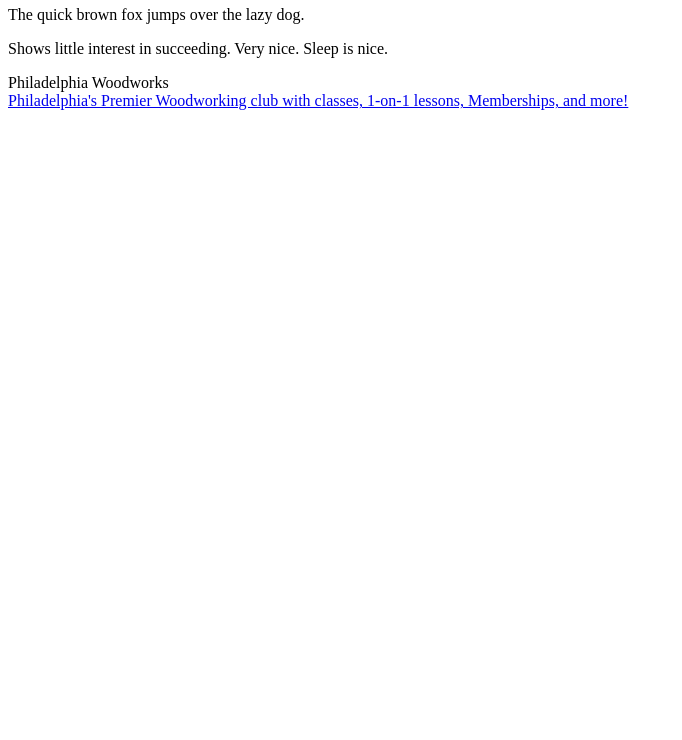
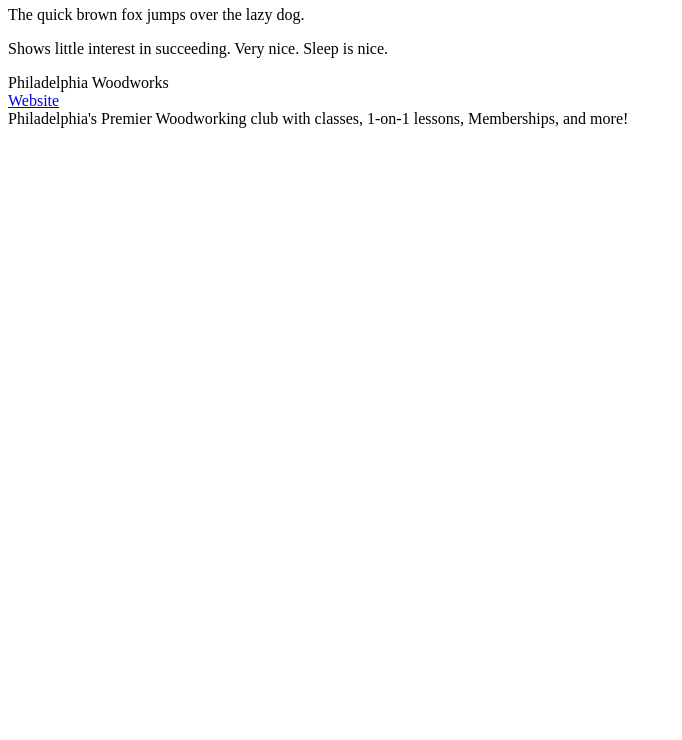
Before and after one commit to morgan967/morganreustle, a plain HTML site: page index.html in a window 1280 px wide. Shown: the part 60-800 px from the top of the page, without its empty margins (0-682 px from the left). Drawn offline with Linux system fonts and the light colour scheme.

Commit message:
Update index.html

```diff
--- a/index.html
+++ b/index.html
@@ -20,7 +20,7 @@
     </p>
     <p>
       Philadelphia Woodworks <br>
-      <a href="http://www.philadelphiawoodworks.com/></a>
+      <a href="http://www.philadelphiawoodworks.com">Website</a>
       <br> Philadelphia's Premier Woodworking club with classes, 1-on-1 lessons, Memberships, and more!
     </p>
   </body>
```
